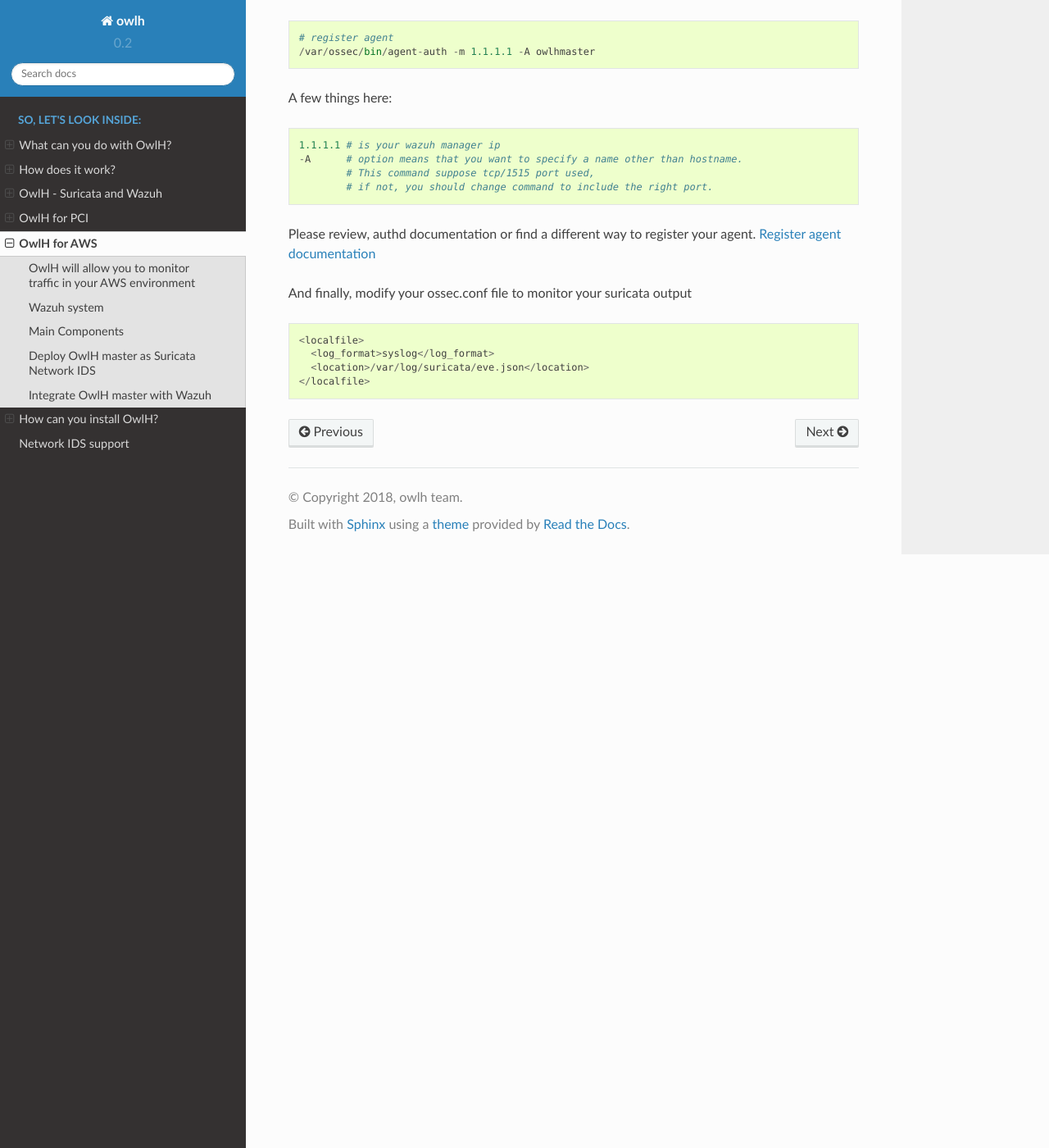
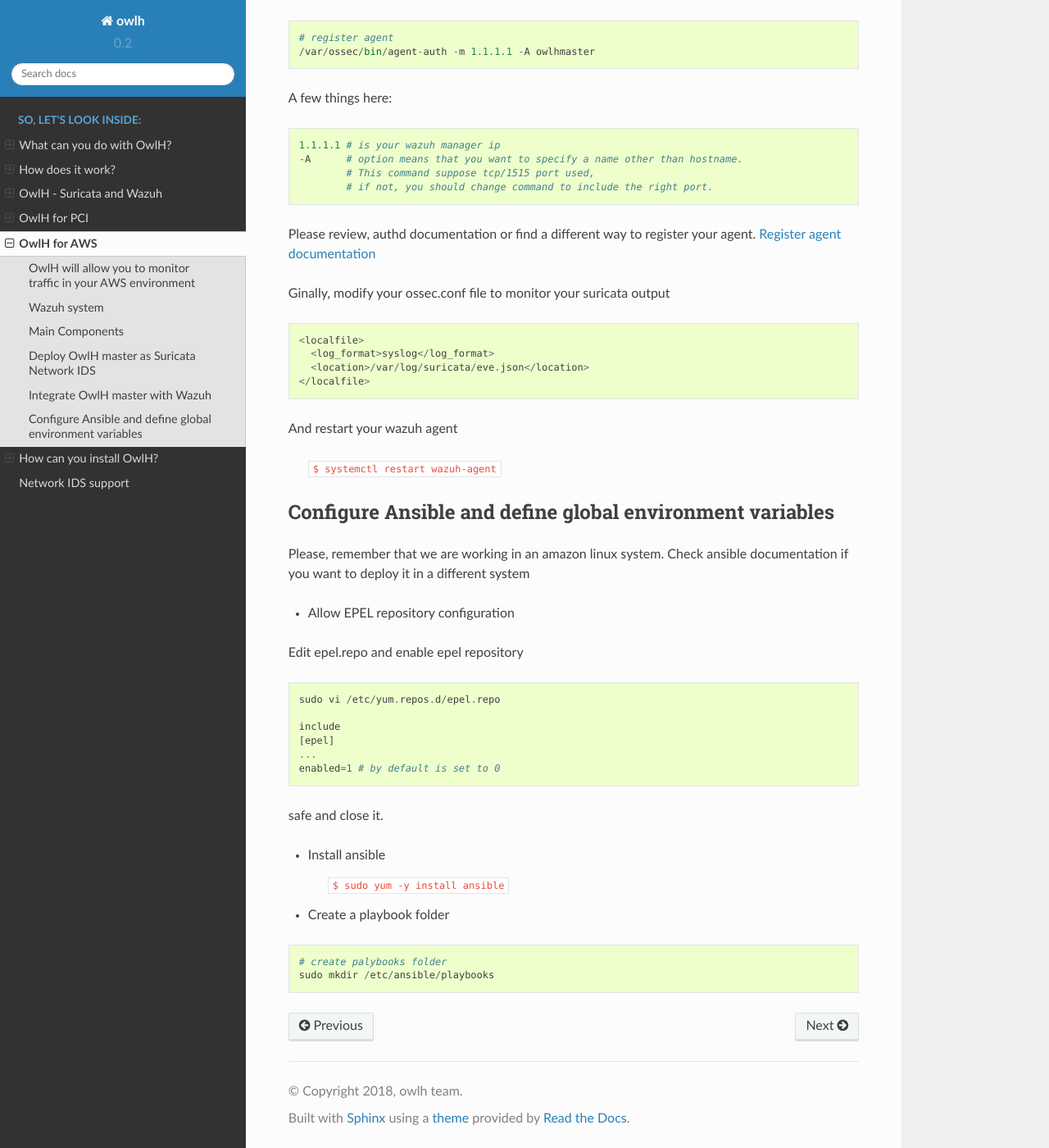
Before and after one commit to austinsonger/documentation, a Sphinx documentation site: the page built from source/main/OwlHAWS.rst, in a window 1280 px wide and 1400 px high, scrolled down 2365 px. Shown: the whole window at 82% size. Built offline with Sphinx 7.4.7 and the Read the Docs theme 2.0.0, drawn with Linux system fonts in a browser that asks for light colours; some of the changed text lies outside the part shown.

Commit message:
-- aws  v2015 --

```diff
--- a/source/main/OwlHAWS.rst
+++ b/source/main/OwlHAWS.rst
@@ -20,7 +20,7 @@ Main steps:
    * main components
 * Deploy OwlH master as Suricata Network IDS
 * Integrate OwlH master with Wazuh
-* Define global environment variables
+* Configure Ansible and define global environment variables
    * Delay between capture
    * File rotation time
    * Define capture BPF filter
@@ -108,7 +108,7 @@ A few things here:
 
 Please review, authd documentation or find a different way to register your agent. `Register agent documentation`_
 
-And finally, modify your ossec.conf file to monitor your suricata output
+Ginally, modify your ossec.conf file to monitor your suricata output
 
 ::
 
@@ -116,3 +116,38 @@ And finally, modify your ossec.conf file to monitor your suricata output
       <log_format>syslog</log_format>
       <location>/var/log/suricata/eve.json</location>
     </localfile>
+
+And restart your wazuh agent
+
+    ``$ systemctl restart wazuh-agent``
+
+Configure Ansible and define global environment variables
+^^^^^^^^^^^^^^^^^^^^^^^^^^^^^^^^^^^^^^^^^^^^^^^^^^^^^^^^^
+
+Please, remember that we are working in an amazon linux system. Check ansible documentation if you want to deploy it in a different system
+
+* Allow EPEL repository configuration
+
+Edit epel.repo and enable epel repository
+
+::
+
+    sudo vi /etc/yum.repos.d/epel.repo
+
+    include
+    [epel]
+    ...
+    enabled=1 # by default is set to 0
+
+safe and close it.
+
+* Install ansible
+
+   ``$ sudo yum -y install ansible``
+
+* Create a playbook folder
+
+::
+
+    # create palybooks folder
+    sudo mkdir /etc/ansible/playbooks
```
Also changed, not shown: 8 other files.
